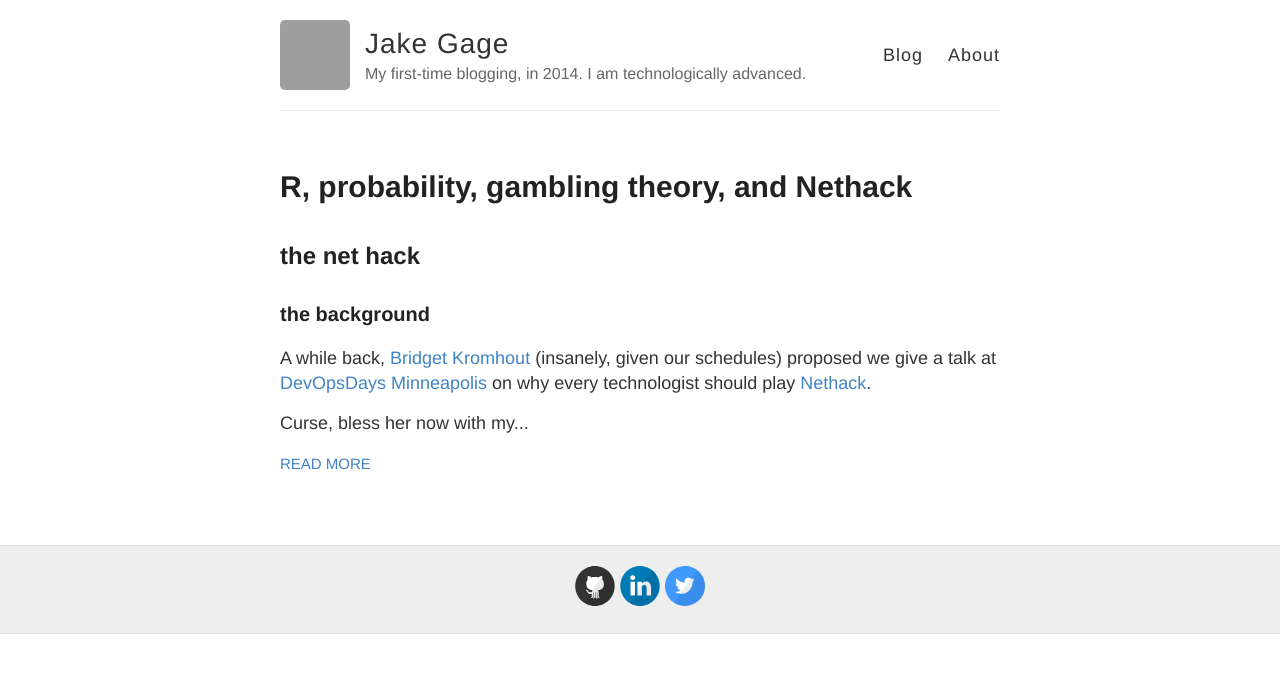
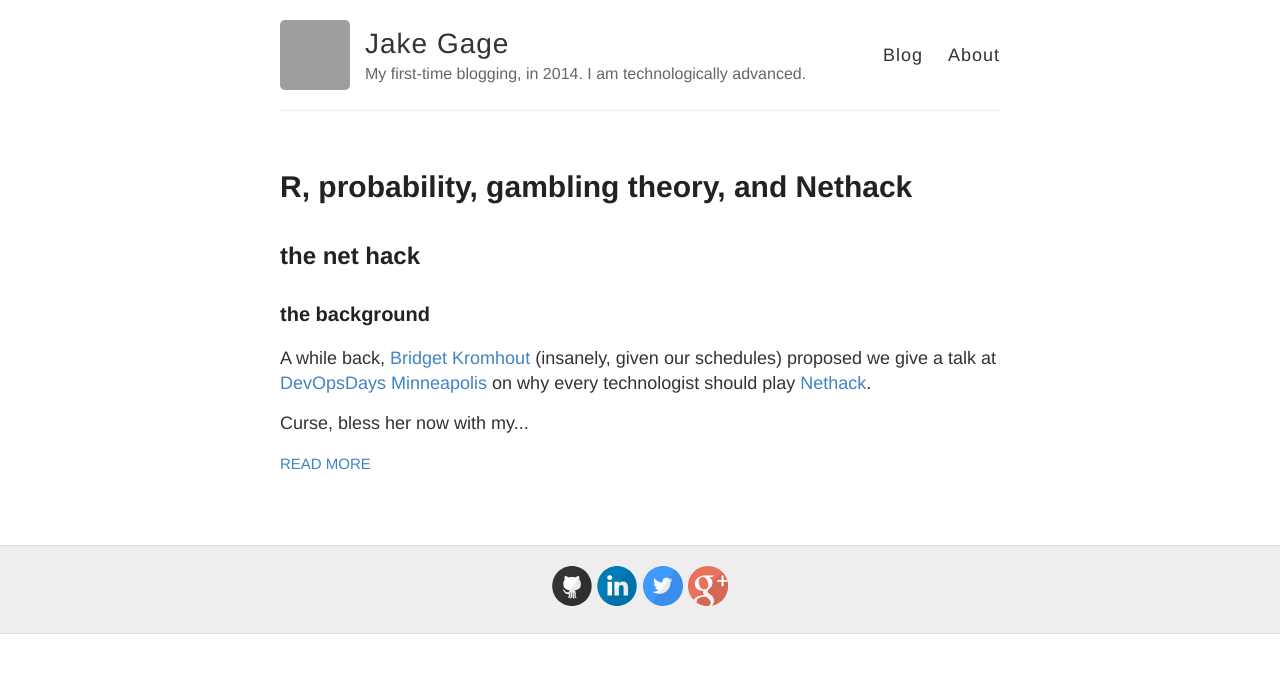
Before and after one commit to Dispader/dispader.github.io, a Jekyll site: the page built from index.html, in a window 1280 px wide. Shown: the top 673 px of the page. Built offline with Jekyll 4.4.1, drawn with Linux system fonts in a browser that asks for light colours; grey boxes are pictures that could not be loaded.

Commit message:
adds social media link to Google+

```diff
--- a/_includes/svg-icons.html
+++ b/_includes/svg-icons.html
@@ -9,3 +9,4 @@
           {% if site.footer-links.rss %}<a href="{{ site.baseurl }}/feed.xml">{% include svg-icons/rss.html %}</a>{% endif %}
           {% if site.footer-links.twitter %}<a href="http://twitter.com/{{ site.footer-links.twitter }}">{% include svg-icons/twitter.html %}</a>{% endif %}
           {% if site.footer-links.stackoverflow %}<a href="http://stackoverflow.com/{{ site.footer-links.stackoverflow }}">{% include svg-icons/stackoverflow.html %}</a>{% endif %}
+          {% if site.footer-links.linkedin %}<a href="http://plus.google.com/{{ site.footer-links.google_plus }}">{% include svg-icons/google_plus.svg %}</a>{% endif %}
```
Also changed, not shown: _includes/svg-icons/google_plus.svg (added).
